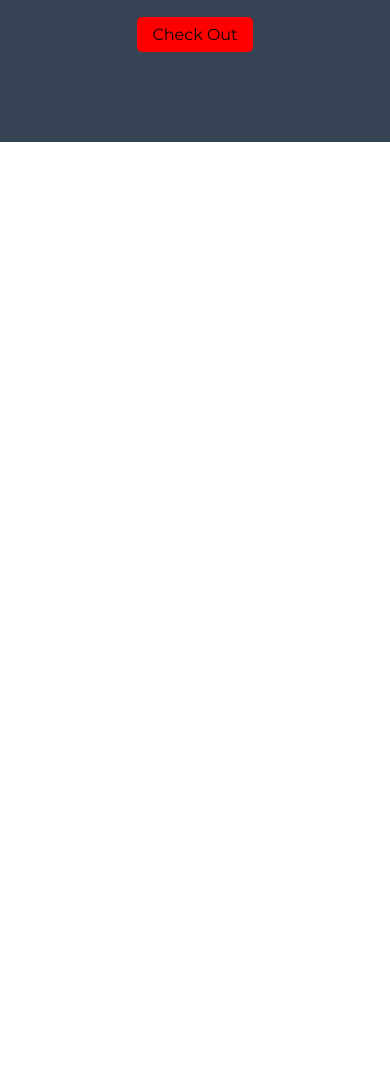
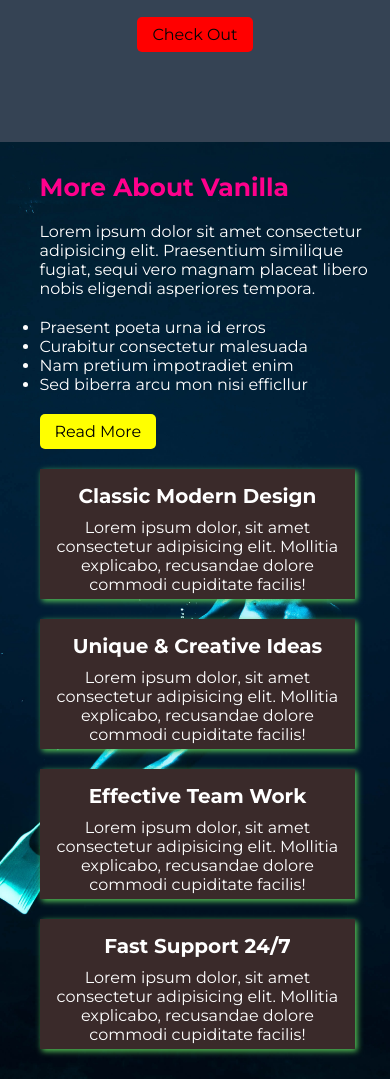
Before and after one commit to mhrhabib-dev/responsive-web-with-html-css, a plain HTML site: page index.html in a window 390 px wide. Shown: the part 3119-4198 px from the top of the page. Before the commit the page ends 3261 px from the top, so only its background shows below. Drawn offline with Linux system fonts and the light colour scheme.

Commit message:
about container add in home page

```diff
--- a/index.html
+++ b/index.html
@@ -77,9 +77,43 @@
                     <a href="#">Check Out</a>
                 </div>
             </div>
-         </section>
+        </section>
+        <!-- 3nd, section, about text and card  -->
+        <section id="third-section">
+            <div class="about-container">
+                <div class="about-container-left">
+                    <h3>More About Vanilla</h3>
+                    <p>Lorem ipsum dolor sit amet consectetur adipisicing elit. Praesentium similique fugiat, sequi vero magnam placeat libero nobis eligendi asperiores tempora.</p>
+                    <ul>
+                        <li>Praesent poeta urna id erros</li>
+                        <li>Curabitur consectetur malesuada</li>
+                        <li>Nam pretium impotradiet enim</li>
+                        <li>Sed biberra arcu mon nisi efficllur</li>
+                    </ul>
+                    <a href="#">Read More</a>
+                </div>
+                <div class="about-container-right">
+                    <div class="single-about-item">
+                        <h2>Classic Modern Design</h2>
+                        <p>Lorem ipsum dolor, sit amet consectetur adipisicing elit. Mollitia explicabo, recusandae dolore commodi cupiditate facilis!</p>
+                    </div>
+                    <div class="single-about-item">
+                        <h2>Unique & Creative Ideas</h2>
+                        <p>Lorem ipsum dolor, sit amet consectetur adipisicing elit. Mollitia explicabo, recusandae dolore commodi cupiditate facilis!</p>
+                    </div>
+                    <div class="single-about-item">
+                        <h2>Effective Team Work</h2>
+                        <p>Lorem ipsum dolor, sit amet consectetur adipisicing elit. Mollitia explicabo, recusandae dolore commodi cupiditate facilis!</p>
+                    </div>
+                    <div class="single-about-item">
+                        <h2>Fast Support 24/7</h2>
+                        <p>Lorem ipsum dolor, sit amet consectetur adipisicing elit. Mollitia explicabo, recusandae dolore commodi cupiditate facilis!</p>
+                    </div>
+                </div>
+            </div>
+
+        </section>
 
     </main>
-
 </body>
 </html>
--- a/style.css
+++ b/style.css
@@ -23,11 +23,11 @@ nav{
 nav ul{
     display: flex;
 }
-nav ul li{
+nav > ul > li{
     list-style: none;
     margin: 0 5px;
 }
-nav ul li a{
+nav > ul > li > a{
     padding: 5px 12px;
     text-decoration: none;
     color: white;
@@ -139,6 +139,61 @@ header{
     border-radius: 5px;
 }
 
+/* 3nd, section, about text and card */
+#third-section{
+    padding: 20px 0;
+    background-image: url("images/about-section.jpg");
+    background-repeat: no-repeat;
+    background-position: center;
+    background-size: cover;
+}
+.about-container{
+    width: 90%;
+    margin: 10px auto;
+    display: flex;
+    justify-content: center;
+    align-items: center;
+    color: white;
+}
+.about-container-left{
+    margin: 0 20px;
+    width: 30%;
+}
+.about-container-left h3{
+    color: #ff008c;
+    font-size: 25px;
+}
+.about-container-left p{
+    margin: 20px 0;
+}
+.about-container-left a{
+    display: inline-block;
+    margin: 20px 0;
+    padding: 8px 15px;
+    background-color: yellow;
+    color: black;
+    border-radius: 5px;
+    text-decoration: none;
+}
+.about-container-right{
+    display: grid;
+    grid-template-columns: repeat(2, 1fr);
+    grid-gap: 20px;
+    margin: 0 20px;
+    width: 70%;
+}
+.single-about-item{
+    box-shadow: 2px 2px 6px #5ace5a;
+    padding: 20px;
+    background-color: rgb(58, 42, 42);
+}
+.single-about-item h2{
+    font-size: 20px;
+    padding: 10px 0;
+}
+
+
+
 
 
 
@@ -200,7 +255,35 @@ header{
         text-align: start;
 
     }
+     /* 3nd, section, about text and card */
+     .about-container{
+        width: 90%;
+        margin: 10px auto;
+        display: block;
+        color: white;
+    }
+    .about-container-left{
+        margin: 0 20px;
+        width: 100%;
+    }
+
+    .about-container-right{
+        display: grid;
+        grid-template-columns: repeat(1, 1fr);
+        grid-gap: 20px;
+        place-content: center;
+        width: 90%;
+    }
+    .single-about-item{
+        box-shadow: 2px 2px 6px #5ace5a;
+        padding: 5px;
+        background-color: rgb(58, 42, 42);
+        text-align: center;
+    }
+
 }
+
+
 
 @media only screen and (min-width: 689px) and (max-width: 992px){
     .service-details-container{
@@ -226,7 +309,6 @@ header{
      .smart-area-text{
         width: 60%;
      }
-
 }
 @media only screen and (min-width: 993px) and (max-width: 1313px){
     .service-details-container{
```
